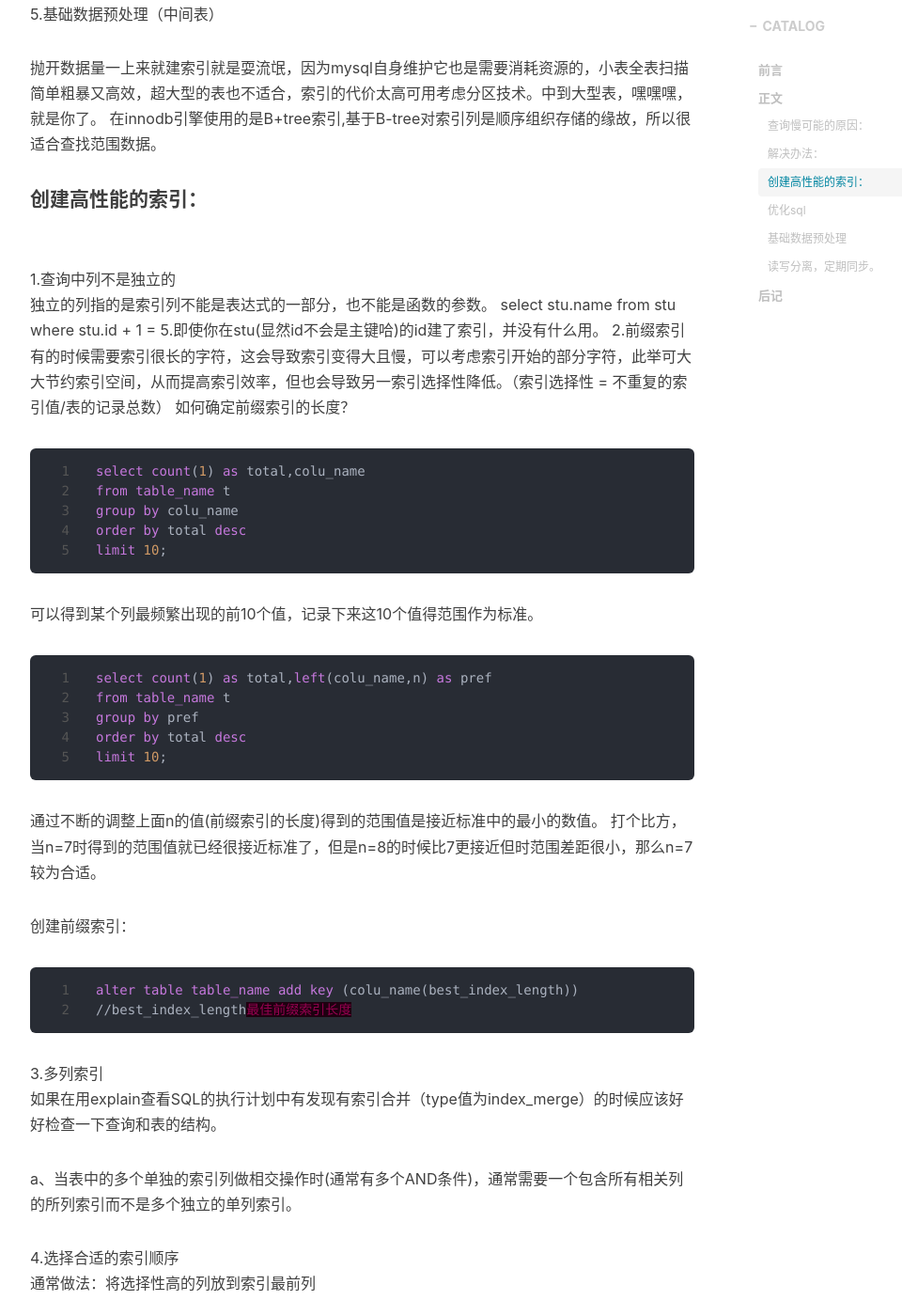
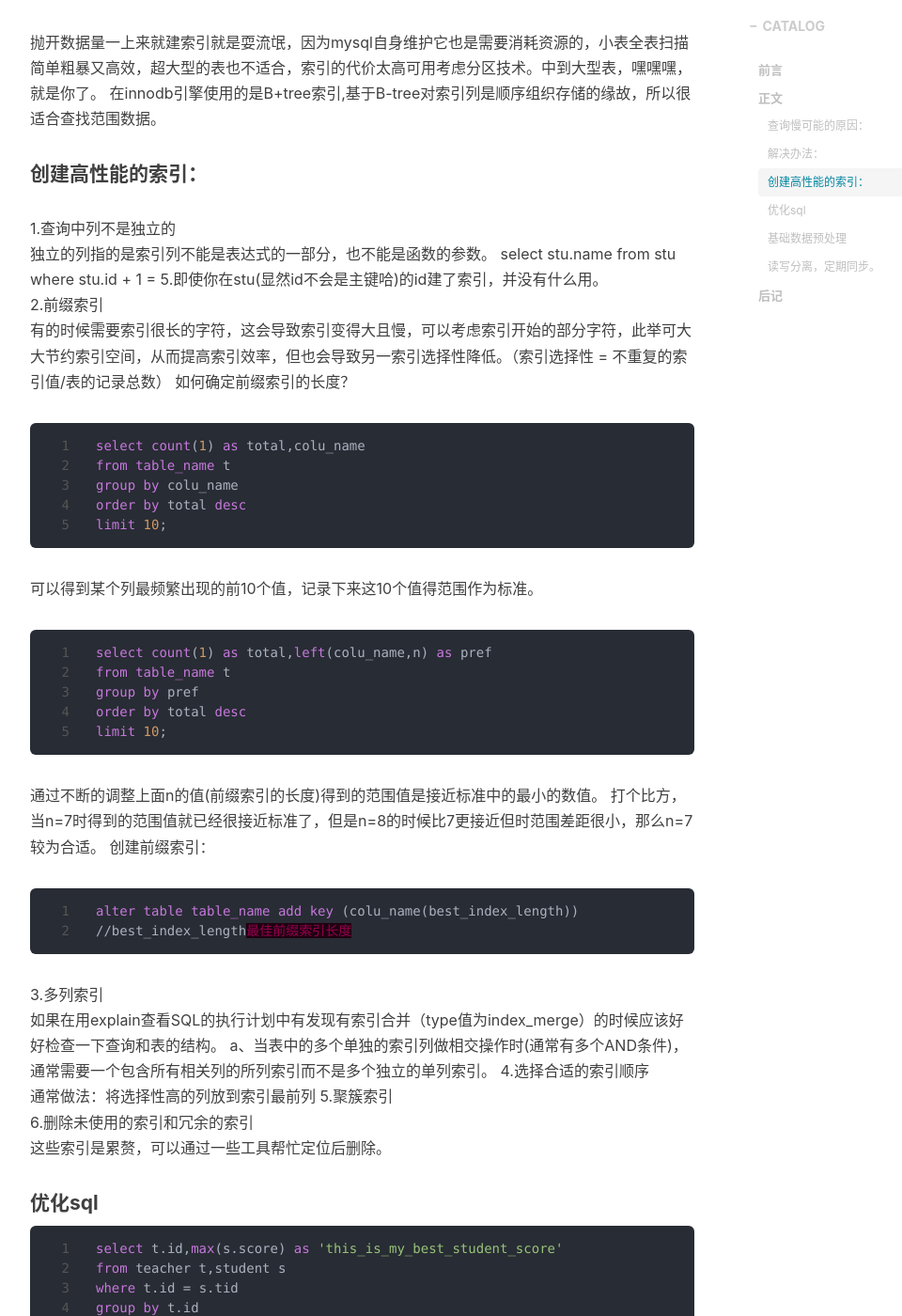
Before and after one commit to WantUzZ/wantuBlog, a Jekyll site: the page built from _posts/2018-10-13-myql.markdown, in a window 1280 px wide and 1400 px high, scrolled down 1493 px. Shown: the whole window at 94% size, without its empty margins (233-1193 px from the left). Built offline with Jekyll 4.4.1, drawn with Linux system fonts in a browser that asks for light colours; nearby versions of some CDN libraries; comment, search, counter and statistics services are not loaded.

Commit message:
样式调整3

````diff
--- a/_posts/2018-10-13-myql.markdown
+++ b/_posts/2018-10-13-myql.markdown
@@ -25,13 +25,12 @@ tags:
 先大致了解一下mysql的架构设计，mysql的逻辑架构分为三层。最上层大多数是基于网络的客户端。第二层是mysql的核心，mysql的核心服务功能都在此层，包括查询解析、分析、优化、缓存以及所有的内置函数。第三层则是存储引擎，引擎的职责是负责mysql中数据的存储和提取。各个引擎各有所长。服务器通过API与存储引擎进行通信。
 
 #### 查询慢可能的原因：
-<br>
 1.计算能力不足<br>
 2.设计表存在问题<br>
 3.建表时并没有建立高效的索引<br>
 4.SQL语句有提高的空间<br>
 
-#### 解决办法：<br>
+#### 解决办法：
 1.如果数据体量比较大，mysql处理起来比较费力，可以考虑一些分布式计算框架。<br>
 2.如果一个表的基础数据量就已经够大了并且伴随较大的增量数据，可以考虑分表（按时间分等策略...）<br>
 3.索引，建立高性能的索引策略。（下面会细讲）<br>
@@ -41,10 +40,9 @@ tags:
   抛开数据量一上来就建索引就是耍流氓，因为mysql自身维护它也是需要消耗资源的，小表全表扫描简单粗暴又高效，超大型的表也不适合，索引的代价太高可用考虑分区技术。中到大型表，嘿嘿嘿，就是你了。
 在innodb引擎使用的是B+tree索引,基于B-tree对索引列是顺序组织存储的缘故，所以很适合查找范围数据。
 #### 创建高性能的索引：
-<br>
    1.查询中列不是独立的<br>
 独立的列指的是索引列不能是表达式的一部分，也不能是函数的参数。
-select stu.name from stu where stu.id + 1 = 5.即使你在stu(显然id不会是主键哈)的id建了索引，并没有什么用。
+select stu.name from stu where stu.id + 1 = 5.即使你在stu(显然id不会是主键哈)的id建了索引，并没有什么用。<br>
    2.前缀索引<br>
 有的时候需要索引很长的字符，这会导致索引变得大且慢，可以考虑索引开始的部分字符，此举可大大节约索引空间，从而提高索引效率，但也会导致另一索引选择性降低。（索引选择性 = 不重复的索引值/表的记录总数）
 如何确定前缀索引的长度？
@@ -65,29 +63,22 @@ limit 10;
 ```
 通过不断的调整上面n的值(前缀索引的长度)得到的范围值是接近标准中的最小的数值。
 打个比方，当n=7时得到的范围值就已经很接近标准了，但是n=8的时候比7更接近但时范围差距很小，那么n=7较为合适。
-
 创建前缀索引：
 ```sql
 alter table table_name add key (colu_name(best_index_length))
 //best_index_length最佳前缀索引长度
 ```
-
    3.多列索引<br>
 如果在用explain查看SQL的执行计划中有发现有索引合并（type值为index_merge）的时候应该好好检查一下查询和表的结构。
-
 a、当表中的多个单独的索引列做相交操作时(通常有多个AND条件)，通常需要一个包含所有相关列的所列索引而不是多个独立的单列索引。
-
    4.选择合适的索引顺序<br>
 通常做法：将选择性高的列放到索引最前列
-
    5.聚簇索引<br>
-
    6.删除未使用的索引和冗余的索引<br>
    这些索引是累赘，可以通过一些工具帮忙定位后删除。
 
 
 #### 优化sql
-<br>
 ```sql
 select t.id,max(s.score) as 'this_is_my_best_student_score'
 from teacher t,student s
@@ -107,11 +98,9 @@ order by <br>
 limit <br>
 
 #### 基础数据预处理
-<br>
 针对业务上的一些统计数据，可以将数据按日统计好在放入一张中间表中，之后将相关的定时任务脚本部署好，每日进行统计数据的增量更新。此举会明显加快系统的相应时间。增量更新与全量更新相结合更能保证数据的可靠性。
 
 #### 读写分离，定期同步。
-<br>
 主库写从库读，定期同步数据。
 
 
````
